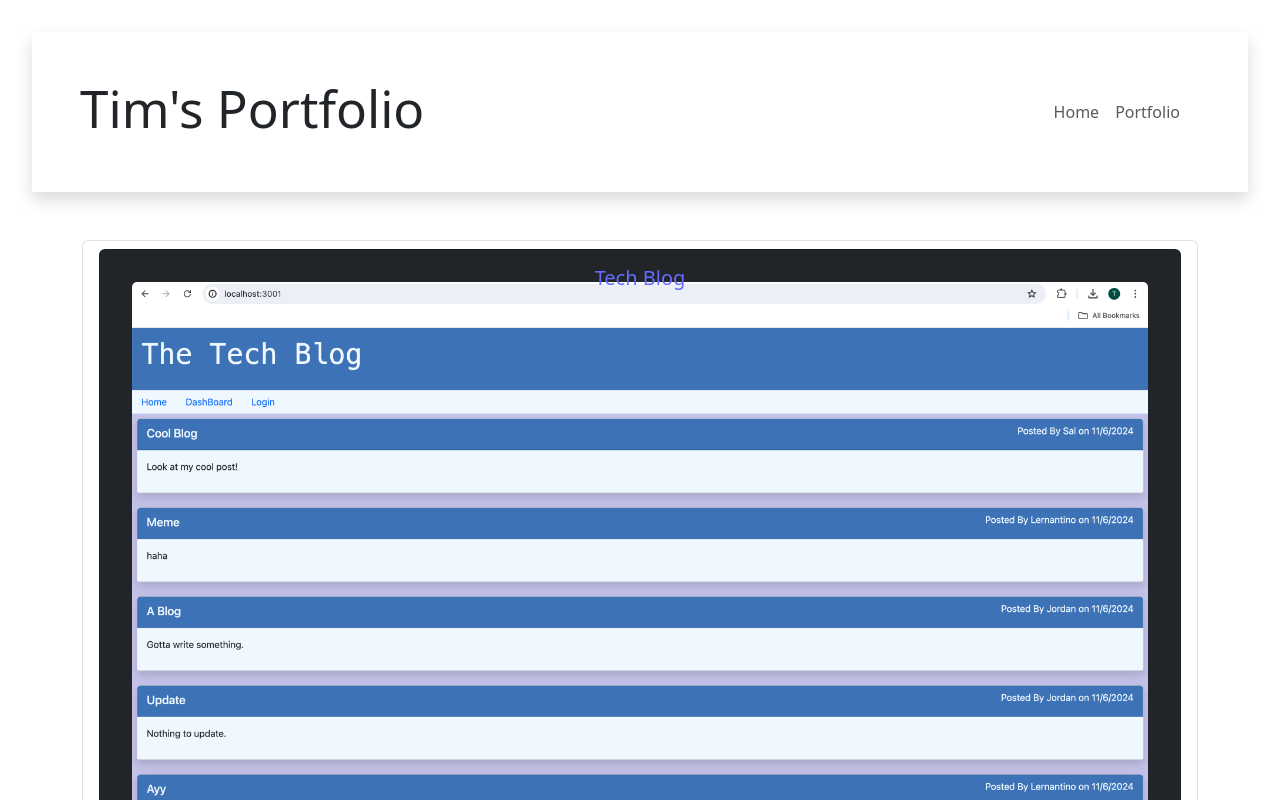
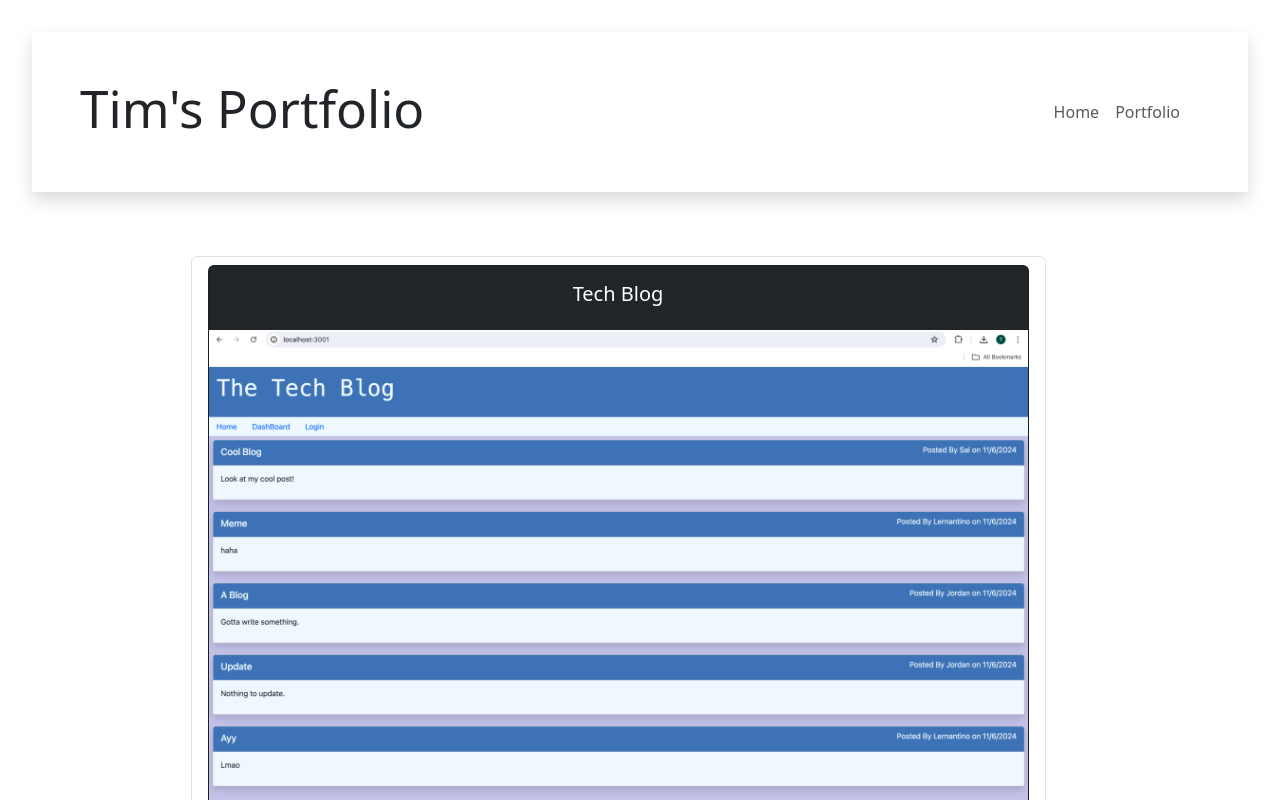
Before and after one commit to TMW93/react-portfolio, a React (Vite) app: page /portfolio in a window 1280 px wide. Shown: the top 800 px of the page. Built offline with nearby package versions, Linux system fonts and the light colour scheme.

Commit message:
added styling to portfolio page

```diff
--- a/src/components/Project.jsx
+++ b/src/components/Project.jsx
@@ -1,12 +1,11 @@
 export default function({project}) {
   return (
-    <div className='card text-bg-dark'>
-      <img src={project.image} className='card-img'></img>
-      <div className='card-img-overlay'>
-        <h5 className='card-title'>
-          <a href={project.repoURL} className='stretched-link'>{project.name}</a>
-        </h5>
+    <div className='card text-bg-dark p-0'>
+      <div className="card-body">
+        <h5 className="card-title">{project.name}</h5>
+        <a href={project.repoURL} className='stretched-link'></a>
       </div>
+      <img src={project.image} className='card-img-bottom img-fluid card-blur'></img>
     </div>
   );
 }
--- a/src/index.css
+++ b/src/index.css
@@ -54,6 +54,16 @@ button:focus-visible {
   outline: 4px auto -webkit-focus-ring-color;
 }
 
+/* card hover effects */
+.card:hover > .card-blur{
+  filter: blur(5px);
+}
+
+.card:hover > .card-body {
+  color: #646cff;
+}
+
+
 @media (prefers-color-scheme: light) {
   :root {
     color: #213547;
--- a/src/pages/Portfolio.jsx
+++ b/src/pages/Portfolio.jsx
@@ -10,36 +10,43 @@ import Project from '../components/Project';
 
 const projects = [
   {
+    id: 1,
     name: 'Tech Blog',
     image: TechBIMG,
     repoURL: 'https://github.com/TMW93/Tech-Blog',
   },
   {
+    id: 2,
     name: 'Employee Tracker',
     image: ETrackerIMG,
     repoURL: 'https://github.com/TMW93/employee-tracker',
   },
   {
+    id: 3,
     name: 'E-Commerce Backend',
     image: ECommIMG,
     repoURL: 'https://github.com/TMW93/E-Commerce-Back-End',
   },
   {
+    id: 4,
     name: 'Social Network API',
     image: SoNetAPIIMG,
     repoURL: 'https://github.com/TMW93/social-network-api',
   },
   {
+    id: 5,
     name: 'Cooktube',
     image: CookTubeIMG,
     repoURL: 'https://github.com/KiranRoss1999/Recipe-Recommendation-Platform',
   },
   {
+    id: 6,
     name: 'Movie Club',
     image: MovieIMG,
     repoURL: 'https://github.com/isaacfallon/Movie-Club-Project-2',
   },
   {
+    id: 7,
     name: 'README Generator',
     image: RMGenIMG,
     repoURL: 'https://github.com/TMW93/README-Generator',
@@ -48,10 +55,10 @@ const projects = [
 
 export default function Portfolio() {
   return (
-    <div className='container'>
-      <ul className='list-group'>
+    <div className='container w-100 p-0 m-0'>
+      <ul className='list-group d-flex justify-content-center align-items-center'>
         {projects.map((project) => (
-          <li className='list-group-item d-flex justify-content-center align-items-center'>
+          <li key={project.id} className='list-group-item d-flex justify-content-center align-items-center w-75 my-3'>
             <Project project={project}/>
           </li>
         ))}
```
